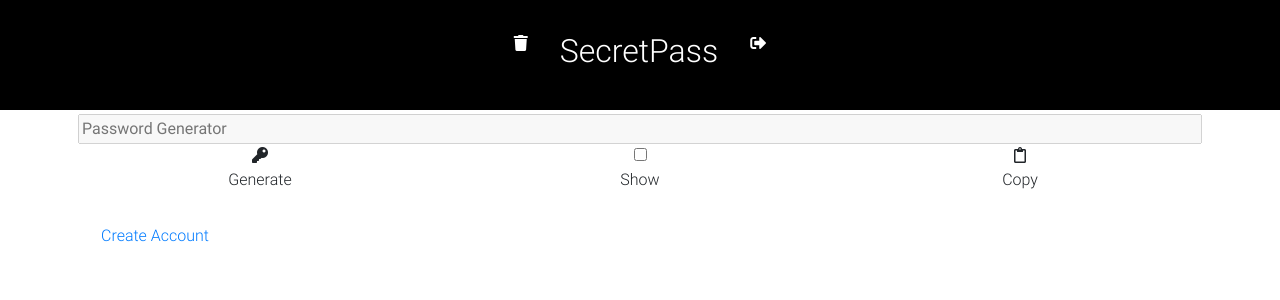
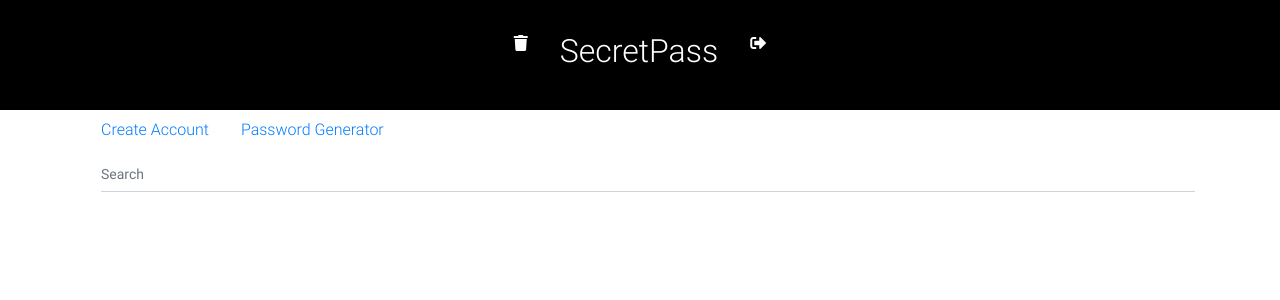
Before and after one commit to alpsakaci/bundles, a Django app: page /secretpass/ in a window 1280 px wide. Shown: the top 300 px of the page. Run offline with Django 3.2, Linux system fonts and the light colour scheme; the visitor is signed in with stand-in values (Sample User, id 1); parts of the project's set-up code (start-up, migrations or seed data) failed here and were passed over; some libraries are stand-ins or nearby versions.

Commit message:
search form added, password generator toggle button added

```diff
--- /dev/null
+++ b/secretpass/static/css/style.css
@@ -0,0 +1,3 @@
+.account:hover {
+    background-color: whitesmoke;
+}
--- a/secretpass/static/js/generatePassword.js
+++ b/secretpass/static/js/generatePassword.js
@@ -12,3 +12,12 @@ function generatePassword() {
 
     return pass;
 }
+
+function togglePasswordGenerator() {
+    var generator = document.getElementById("passwordGenerator")
+    if (generator.style.display === "none") {
+        generator.style.display = "block";
+    } else {
+        generator.style.display = "none";
+    }
+}
--- /dev/null
+++ b/secretpass/static/js/searchAccount.js
@@ -0,0 +1,17 @@
+function searchAccount() {
+    var input, filter, accountList, account, a, i, txtValue;
+    input = document.getElementById('searchInput');
+    filter = input.value.toUpperCase();
+    accountList = document.getElementById("accountList");
+    accounts = accountList.getElementsByClassName("account");
+
+    for (i = 0; i < accounts.length; i++) {
+        a = accounts[i].getElementsByTagName("h5")[0];
+        txtValue = accounts[i].textContent || accounts[i].innerText;
+        if (txtValue.toUpperCase().indexOf(filter) > -1) {
+            accounts[i].style.display = "";
+        } else {
+            accounts[i].style.display = "none";
+        }
+    }
+}
--- a/secretpass/templates/secretpass/base.html
+++ b/secretpass/templates/secretpass/base.html
@@ -18,6 +18,7 @@
     <link href="{% static "css/bootstrap.min.css" %}" rel="stylesheet">
     <!-- Material Design Bootstrap -->
     <link rel="stylesheet" href="{% static "css/mdb.min.css" %}">
+    <link rel="stylesheet" href="{% static "css/style.css" %}">
 </head>
 
 <body>
@@ -38,32 +39,17 @@
             </a>
         </li>
     </ul>
-    <div class="container mt-1">
-        <div class="row justify-content-center">
-            <input id="passwordResult" type="password" class="w-100 mx-2" placeholder="Password Generator" disabled>
-        </div>
-        <div class="row justify-content-center">
-            <div class="col-4 text-center my-auto">
-                <a class="" id="generatePassword">
-                    <i class="fa fa-key" aria-hidden="true"></i>
-                    <br>Generate
-                </a>
-            </div>
-            <div class="col-4 text-center my-auto">
-                <input type="checkbox" onclick="showPassword()">
-                <br>Show
-            </div>
-            <div class="col-4 text-center my-auto">
-                <a id="copyClipboard" class="my-auto"><i class="far fa-clipboard"></i><br>Copy</a>
-            </div>
-        </div>
+    <div class="container">
+        {% include 'secretpass/menu.html' %}
     </div>
+    {% include 'secretpass/passwordGenerator.html' %}
 
     {% block body %}
     {% endblock body %}
 
     <script type="text/javascript" src="{% static 'js/generatePassword.js' %}"></script>
     <script type="text/javascript" src="{% static 'js/passwordInput.js' %}"></script>
+    <script type="text/javascript" src="{% static 'js/searchAccount.js' %}"></script>
 
 </body>
 
--- a/secretpass/templates/secretpass/index.html
+++ b/secretpass/templates/secretpass/index.html
@@ -1,15 +1,8 @@
 {% extends 'secretpass/base.html' %}
 
 {% block body %}
-<div class="container mt-4">
-    <ul class="nav nav-pills mb-3" id="pills-tab" role="tablist">
-        <li class="nav-item">
-            <a class="nav-link" id="pills-new-account" data-toggle="pill" href="{% url 'spcreate' %}" role="tab"
-                aria-controls="pills-profile" aria-selected="false">Create Account</a>
-        </li>
-
-    </ul>
-
+<div class="container mt-1">
+    {% include 'secretpass/searchAccount.html' %}
     <div id="accountList">
         {% for account in accounts %}
         <div class="row account">
@@ -26,7 +19,7 @@
                 </a>
             </div>
         </div>
-        <hr>
+
         {% endfor %}
     </div>
 </div>
--- /dev/null
+++ b/secretpass/templates/secretpass/menu.html
@@ -0,0 +1,10 @@
+<ul class="nav nav-pills" id="pills-tab" role="tablist">
+    <li class="nav-item">
+        <a class="nav-link" id="pills-new-account" data-toggle="pill" href="{% url 'spcreate' %}" role="tab"
+            aria-controls="pills-profile" aria-selected="false">Create Account</a>
+    </li>
+    <li class="nav-item">
+        <a class="nav-link" id="pills-new-account" data-toggle="pill" href="#" onClick="togglePasswordGenerator()"
+            role="tab" aria-controls="pills-profile" aria-selected="false">Password Generator</a>
+    </li>
+</ul>
--- /dev/null
+++ b/secretpass/templates/secretpass/passwordGenerator.html
@@ -0,0 +1,20 @@
+<div class="container mt-1" id="passwordGenerator" style="display: none;">
+    <div class="row justify-content-center">
+        <input id="passwordResult" type="password" class="w-100 mx-2" placeholder="Password Generator" disabled>
+    </div>
+    <div class="row justify-content-center">
+        <div class="col-4 text-center my-auto">
+            <a class="" id="generatePassword">
+                <i class="fa fa-key" aria-hidden="true"></i>
+                <br>Generate
+            </a>
+        </div>
+        <div class="col-4 text-center my-auto">
+            <input type="checkbox" onclick="showPassword()">
+            <br>Show
+        </div>
+        <div class="col-4 text-center my-auto">
+            <a id="copyClipboard" class="my-auto"><i class="far fa-clipboard"></i><br>Copy</a>
+        </div>
+    </div>
+</div>
--- /dev/null
+++ b/secretpass/templates/secretpass/searchAccount.html
@@ -0,0 +1,4 @@
+<form class="form-inline d-flex justify-content-center md-form form-sm mt-0">
+    <input class="form-control form-control-sm ml-3 w-100" type="text" id="searchInput" onkeyup="searchAccount()"
+        placeholder="Search" aria-label="Search">
+</form>
```
